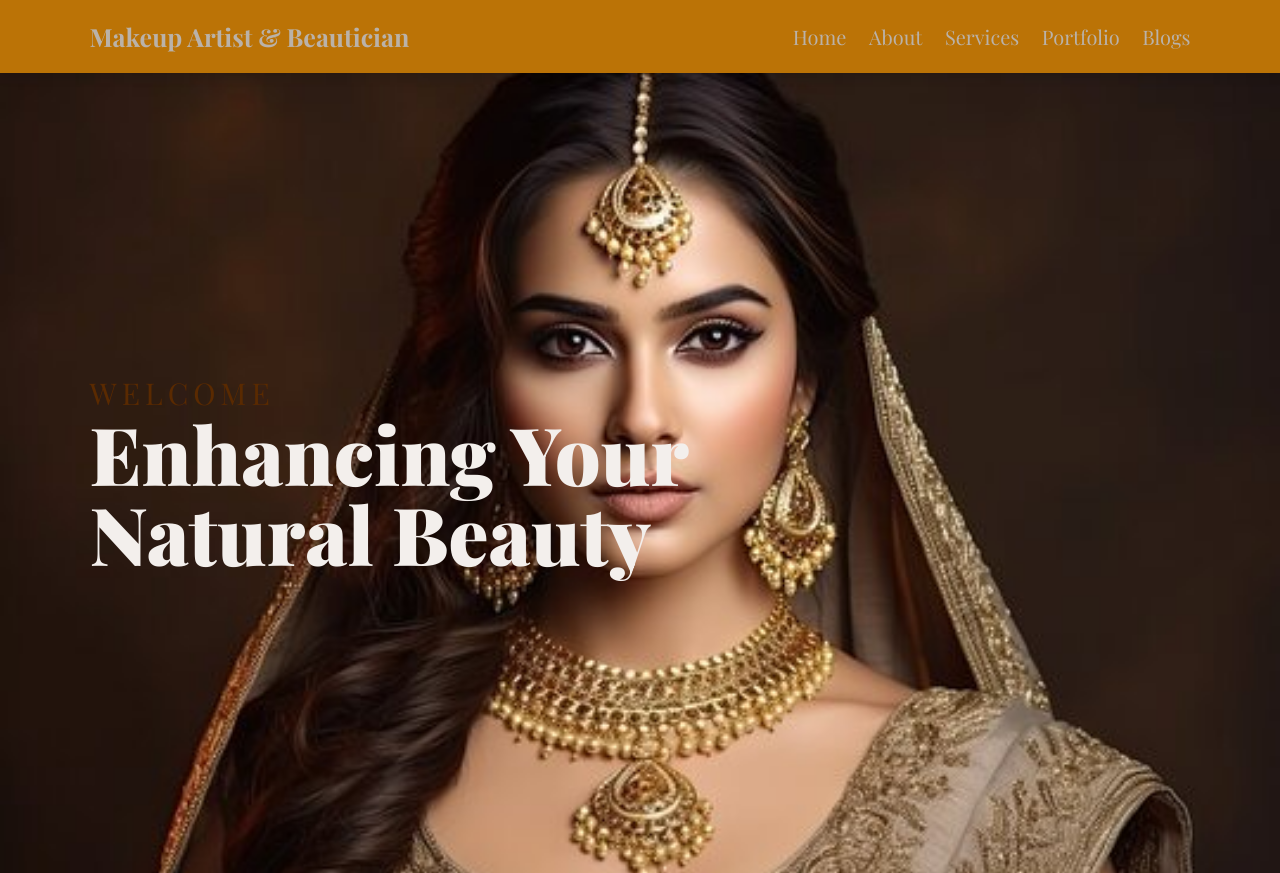
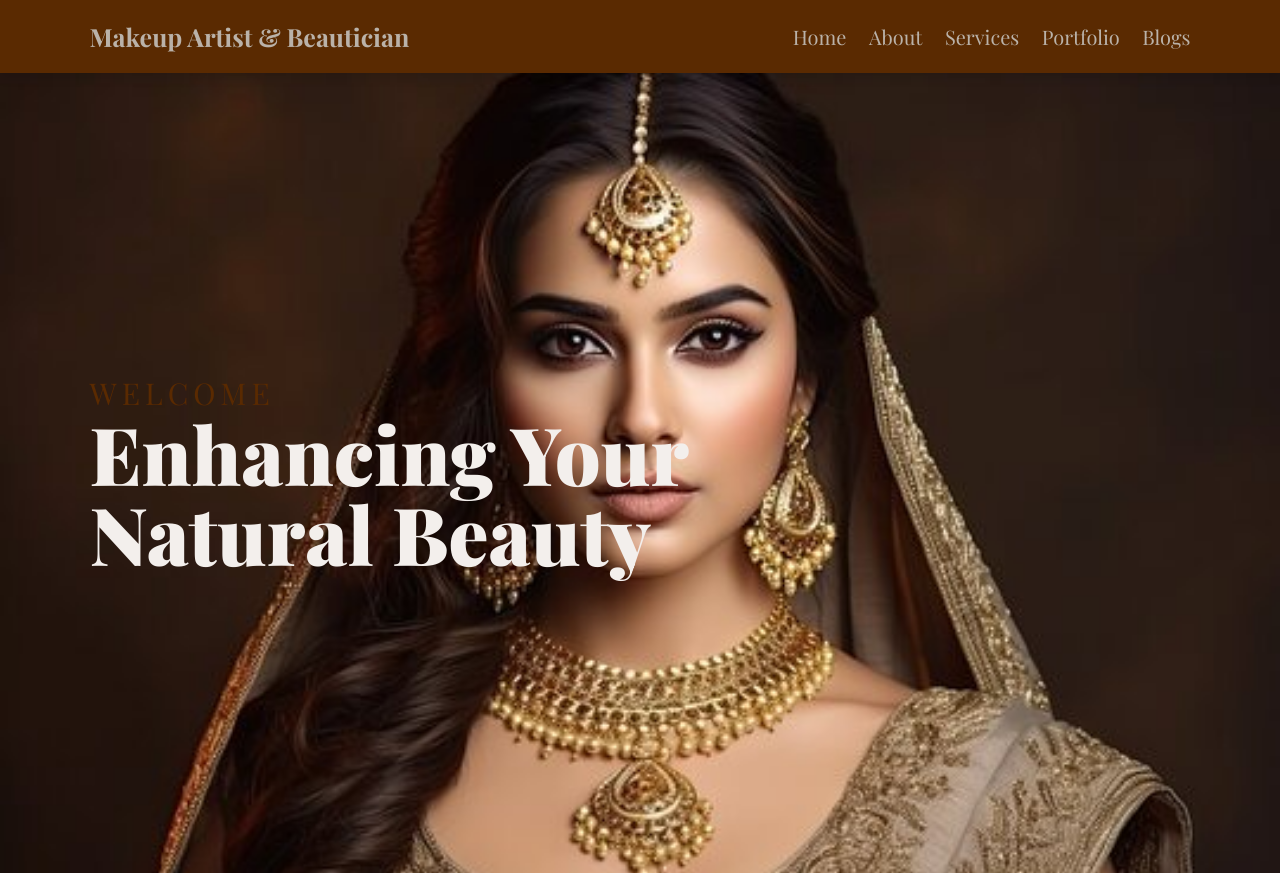
Before and after one commit to digitalthinkingofficial/webhost, a plain HTML site: page index.html in a window 1280 px wide. Shown: the top 873 px of the page. Drawn offline with nearby package versions, Linux system fonts and the light colour scheme; a web font is replaced by a local one.

Commit message:
Update style.css

```diff
--- a/css/style.css
+++ b/css/style.css
@@ -80,7 +80,7 @@ section{
     box-shadow: var(--box-shadow);
     position: sticky;
     top:0; left:0; right: 0;
-    background: var(--main-color);
+    background: var(--primary-color);
     z-index: 1000;
 }
 
```
